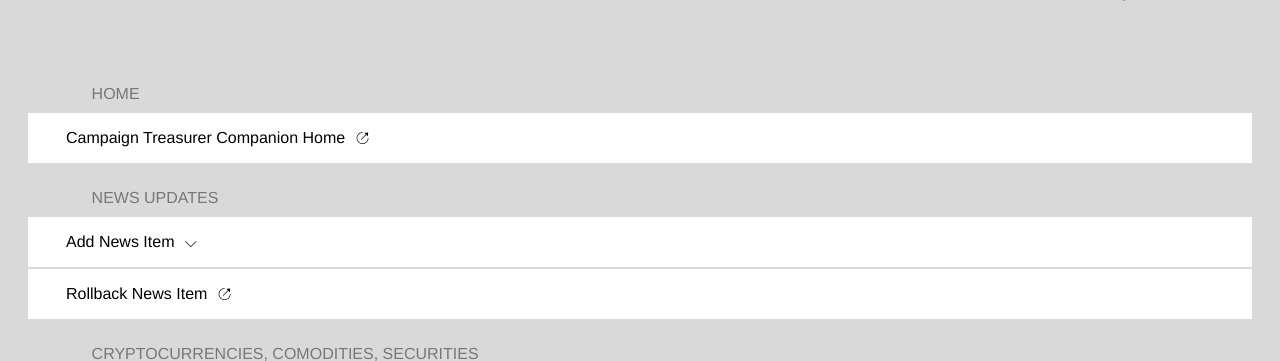
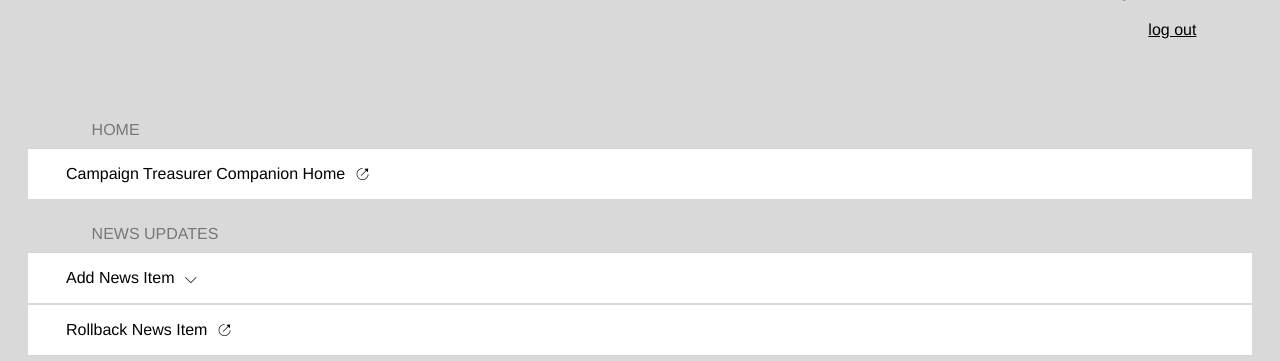
Before and after one commit to swghosh/Campaign-Treasurer-Companion-Web-App, a PHP site: page /masterpanel in a window 1280 px wide. Shown: the part 235-596 px from the top of the page. Run offline with PHP 8.4, Linux system fonts and the light colour scheme; data that the repository does not hold is empty.

Commit message:
Dummy logout fix

```diff
--- a/masterpanel/index.php
+++ b/masterpanel/index.php
@@ -36,7 +36,7 @@
 ?>
         <table class="view" id="panel">
 
-            <tr class="sector"><td class="user">masterpanel,<br>access granted to: <span class="user"><?php echo $username; ?></span><br></td></tr>
+            <tr class="sector"><td class="user">masterpanel,<br>access granted to: <span class="user"><?php echo $username; ?></span><br><br><a href="<?php $urlout = '//logout:logout@'.$_SERVER['HTTP_HOST'].$_SERVER['SCRIPT_NAME']; echo $urlout; ?>" class="author">log out</a></td></tr>
 
             <tr class="sector"><td colspan="4" class="sector">Home</td></tr>
             <tr class="stock" onclick="document.location = '/';"><td class="name"><a href="/" class="link">Campaign Treasurer Companion Home <span class="arrow ext">⎋</span></a></td></tr>
--- a/trader/index.php
+++ b/trader/index.php
@@ -31,7 +31,7 @@
 ?>
     <table class="view">
         <tr class="sector">
-            <td class="user">username: <span class="user"><?php echo $username; ?></span> (logged-in)<br>available balance: <span class="user">$<?php echo $balance; ?></span><br><a href="<?php $urlout = ((!empty($_SERVER['HTTPS'])) ? 'https' : 'http').'://logout:logout@'.$_SERVER['HTTP_HOST'].$_SERVER['SCRIPT_NAME']; echo $urlout; ?>" class="author">log out</a></td>
+            <td class="user">username: <span class="user"><?php echo $username; ?></span> (logged-in)<br>available balance: <span class="user">$<?php echo $balance; ?></span><br><a href="<?php $urlout = '//logout:logout@'.$_SERVER['HTTP_HOST'].$_SERVER['SCRIPT_NAME']; echo $urlout; ?>" class="author">log out</a></td>
         </tr>
 
 
```
